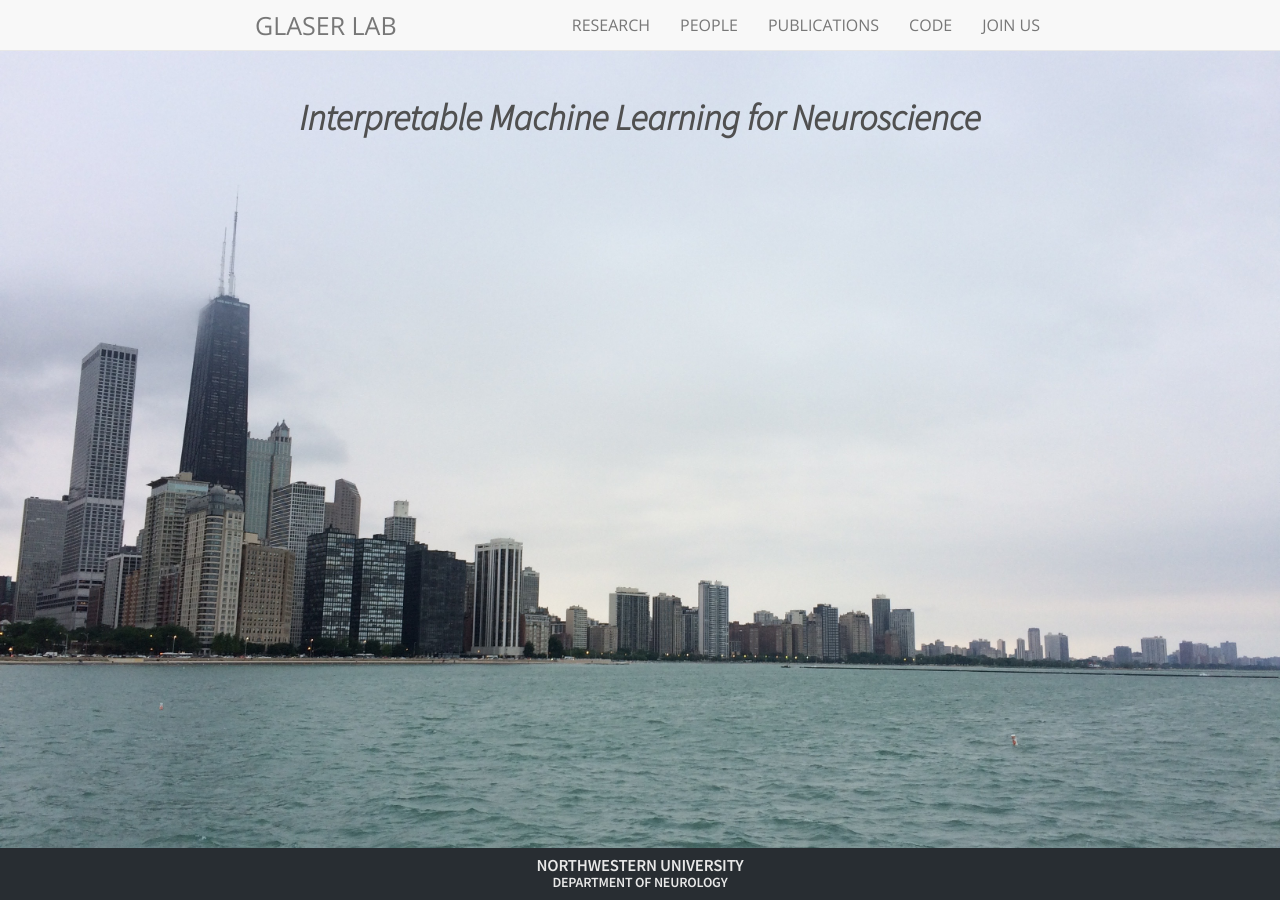
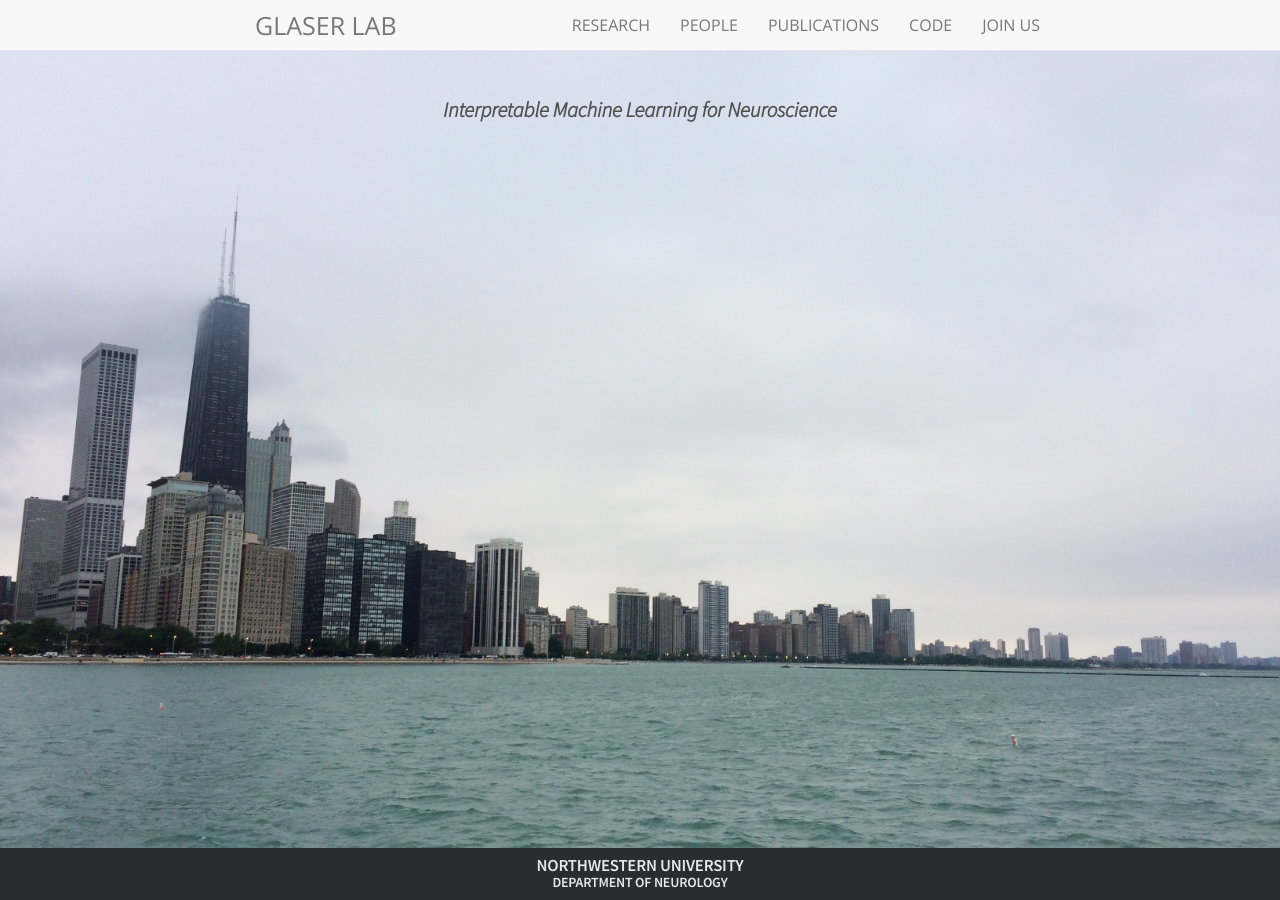
Before and after one commit to glaserlab/glaserlab.github.io, a Jekyll site: the page built from index.html, in a window 1280 px wide. Built offline with Jekyll 4.4.1, drawn with Linux system fonts in a browser that asks for light colours; nearby versions of some CDN libraries; comment, search, counter and statistics services are not loaded.

```diff
--- a/index.html
+++ b/index.html
@@ -18,7 +18,13 @@ body {
 
       <!-- <h1 style="font-size:2.3em; font-family:Source Sans Pro"><i>Interpretable Machine Learning for Neuroscience <br><br></i></h1> -->
       <!-- <h1 style="font-size:2.3em; font-family:Source Sans Pro; color:#505050"><i>Interpretable Machine Learning for Neuroscience <br><br></i></h1> -->
-      <h1 style="font-size:4vh; font-family:Source Sans Pro; color:#505050"><i>Interpretable Machine Learning for Neuroscience <br><br></i></h1>
+      <!-- <h1 style="font-size:4vh; font-family:Source Sans Pro; color:#505050"><i>Interpretable Machine Learning for Neuroscience <br><br></i></h1> -->
+
+      {% if @media(max-width: 40em) %}
+        <h1 style="font-size:2em; font-family:Source Sans Pro; color:#505050"><i>Interpretable Machine Learning for Neuroscience <br><br></i></h1>
+      {% else %}
+        <h1 style="font-size:1.5em; font-family:Source Sans Pro; color:#505050"><i>Interpretable Machine Learning for Neuroscience <br><br></i></h1>
+      {% endif %}
 
 <!--       <h2 style="font-size:1.6em"><i>Lab Opening September 2022 in Northwestern Neurology Department! <br><br></i></h2>      -->
 
```
